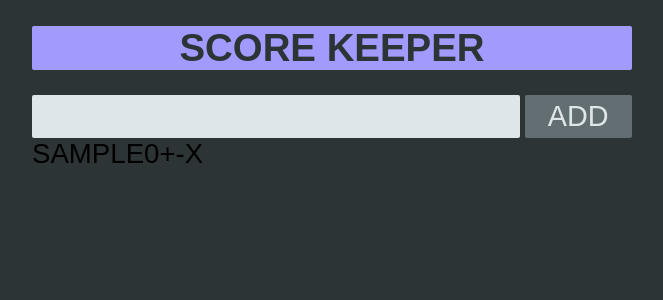
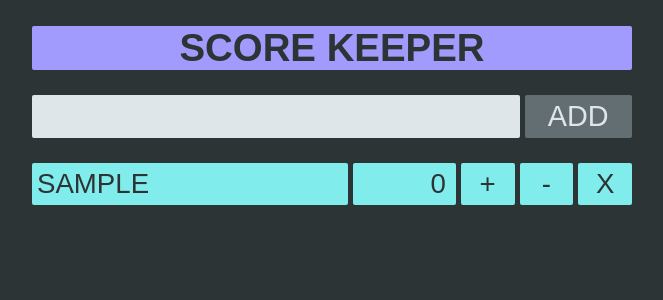
Before and after one commit to mnap00/project-scorekeeper, a React (Create React App) app: page / in a window 1280 px wide. Both pictures are taken after typing "Sample" into the empty fields and a click on the input "Add". Shown: the top 300 px of the page, without its empty margins (308-971 px from the left). Built offline with nearby package versions, Linux system fonts and the light colour scheme.

Commit message:
Add players list and buttons styling

```diff
--- a/src/components/Player/Player.css
+++ b/src/components/Player/Player.css
@@ -0,0 +1,51 @@
+.Player {
+    display: flex;
+    margin-top: 5px;
+}
+
+.Player__name,
+.Player__score,
+.Player__button {
+    border: none;
+    border-radius: 2px;
+    color: #2d3436;
+    padding: 5px;
+}
+
+.Player__name {
+    flex: 7;
+}
+
+.Player__score {
+    flex: 2;
+    margin-left: 5px;
+    padding-right: 10px;
+    text-align: right;
+}
+
+.Player__button {
+    cursor: pointer;
+    flex: 1;
+    margin-left: 5px;
+    text-align: center;
+}
+
+.Player:nth-of-type(odd) .Player__name,
+.Player:nth-of-type(odd) .Player__score,
+.Player:nth-of-type(odd) .Player__button {
+    background-color: #81ecec;
+}
+
+.Player:nth-of-type(even) .Player__name,
+.Player:nth-of-type(even) .Player__score,
+.Player:nth-of-type(even) .Player__button {
+    background-color: #74b9ff;
+}
+
+.Player:nth-of-type(odd) .Player__button:hover {
+    background-color: #00cec9;
+}
+
+.Player:nth-of-type(even) .Player__button:hover {
+    background-color: #0984e3;
+}
--- a/src/components/PlayersList/PlayersList.css
+++ b/src/components/PlayersList/PlayersList.css
@@ -0,0 +1,3 @@
+.PlayersList {
+    margin-top: 20px;
+}
```
